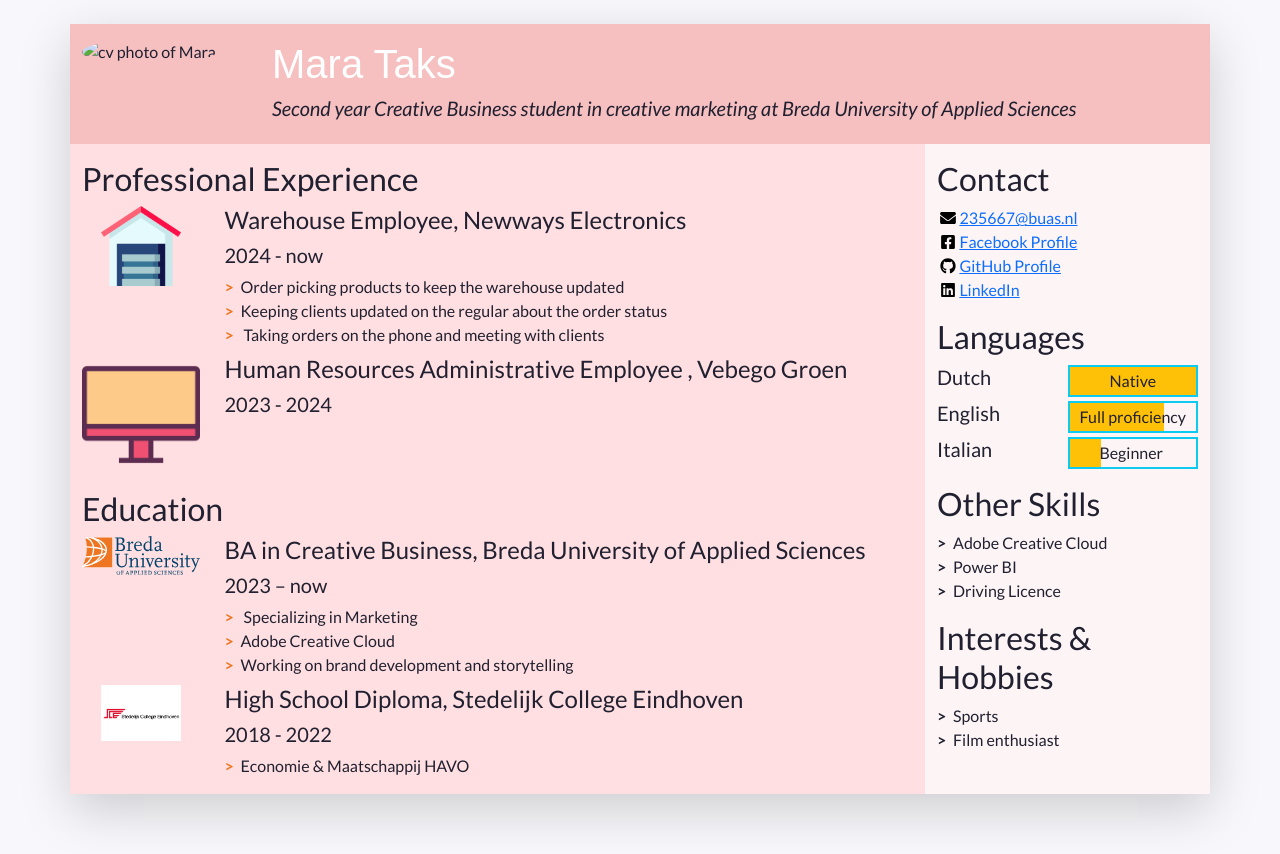
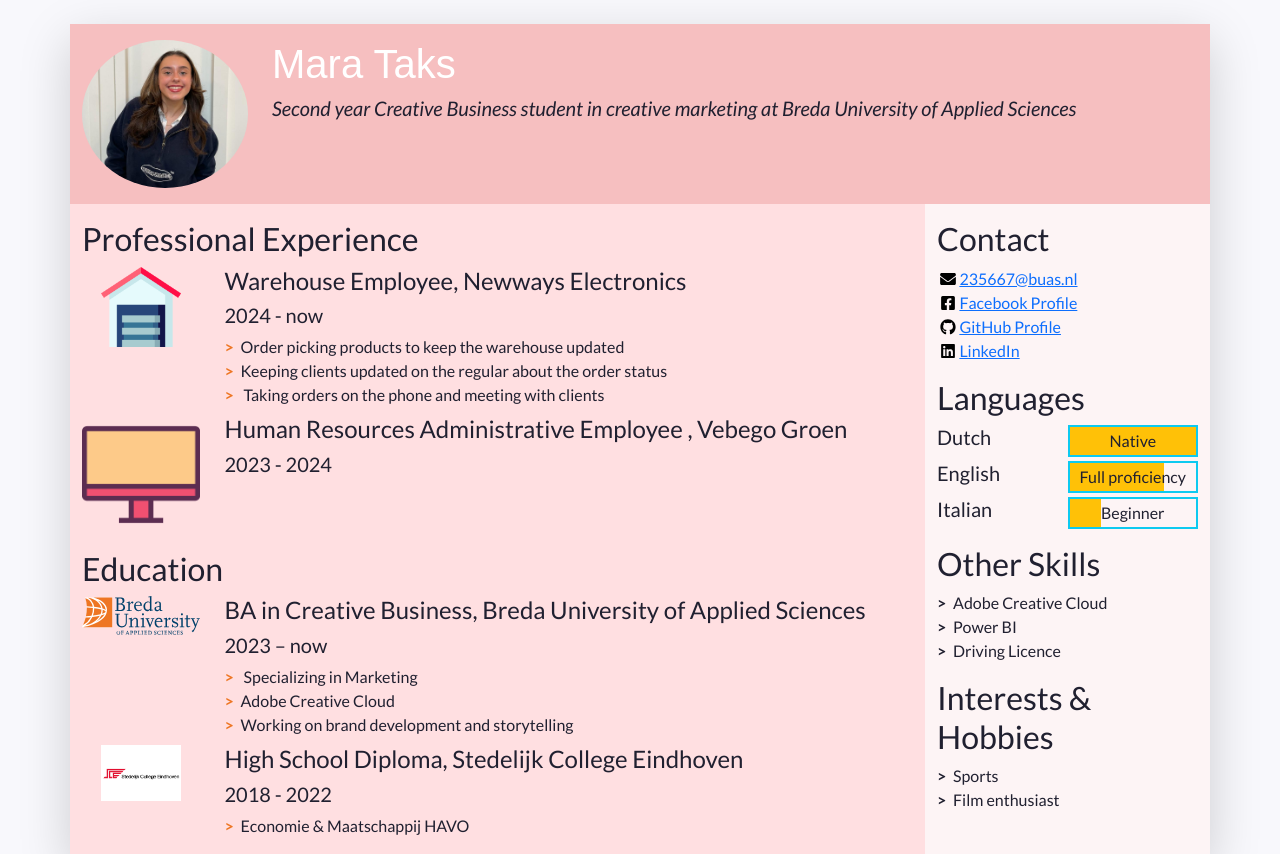
Before and after one commit to MaraTaks/MaraTaks, a plain HTML site: page index.html in a window 1280 px wide. Shown: the top 854 px of the page. Drawn offline with nearby package versions, Linux system fonts and the light colour scheme; a web font is replaced by a local one.

Commit message:
cover photo

```diff
--- a/index.html
+++ b/index.html
@@ -47,7 +47,7 @@
             "w-100" makes sure the image takes the full width of the column it's in
             "rounded-circle" cuts a circle around the image
           -->
-          <img class="w-100 rounded-circle my-3" src="images/cv-photo.jpg" alt="cv photo of Mara" width="160">
+          <img class="w-100 rounded-circle my-3" src="images/cv-profile.jpeg" alt="cv photo of Mara" width="160">
         </div>
         <!--
           A container to wrap around your name and tagline. Full-width at small size, then columns of increasing size.
@@ -223,13 +223,15 @@
                   <h6 class="position-absolute w-100 text-center top-0 py-1">Full proficiency</h6>
                 </div>
               </li>
+
              <li class="language-item d-flex mb-1">
-                <h5 class="language-name w-50">Italian&nbsp;</h5>
+      <h5 class="language-name w-50">Italian</h5>
       <div class="language-level w-50 border border-info border-2 position-relative">
         <!-- The div below is a progress bar. Choose between w-25, w-50, w-75 and w-100 to show your level of fluency -->
         <div class="language-progress position-absolute bg-warning h-100 w-25"></div>
-                  <h6 class="position-absolute w-100 text-center top-0 py-1">Beginner&nbsp;</h6>
-                </div
+        <h6 class="position-absolute w-100 text-center top-0 py-1">Beginner</h6>
+      </div>
+    </li>
   </ul>
 </section>
 
```
Also changed, not shown: images/cv-profile.jpeg (added). Lines whose indentation alone changed are shown as unchanged.
